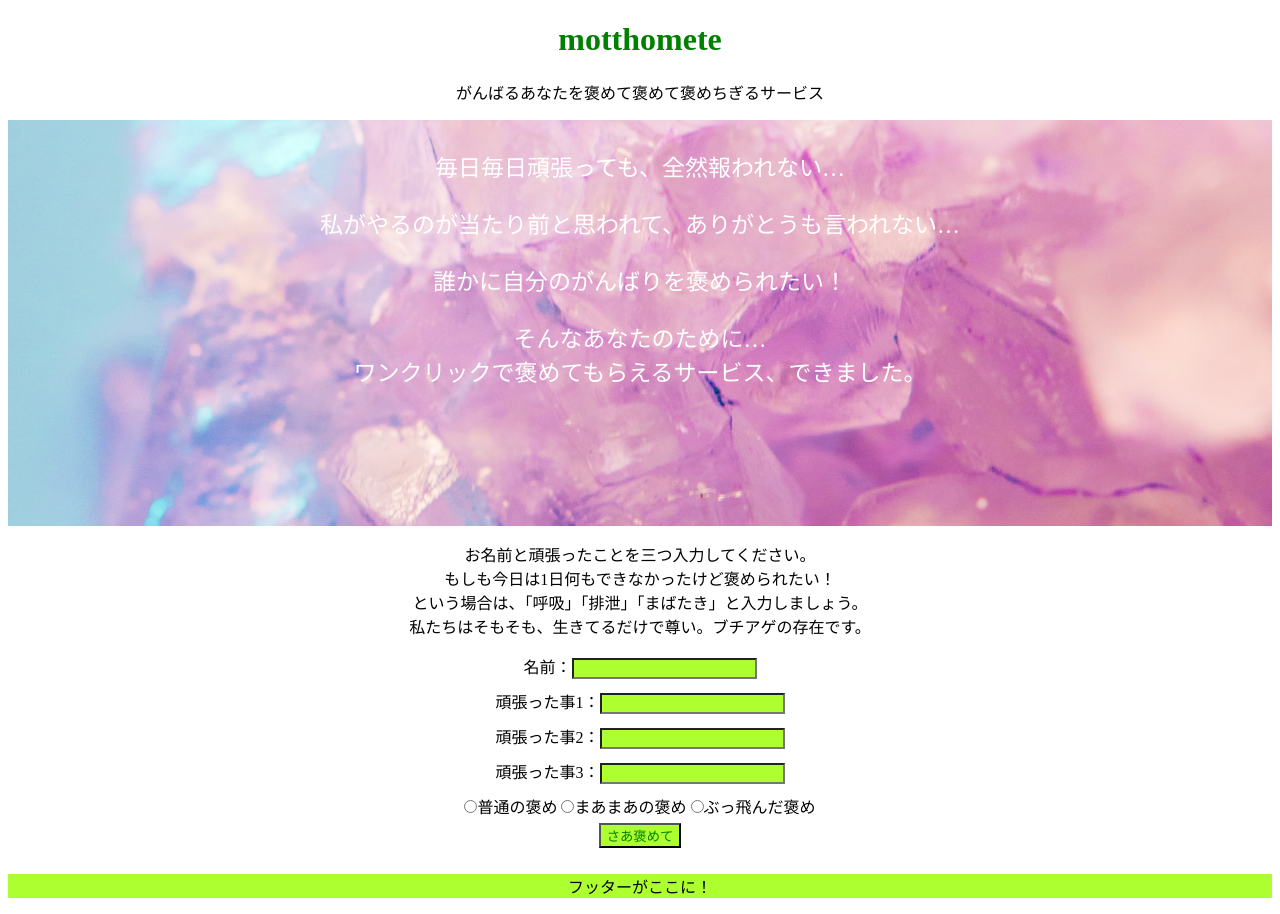
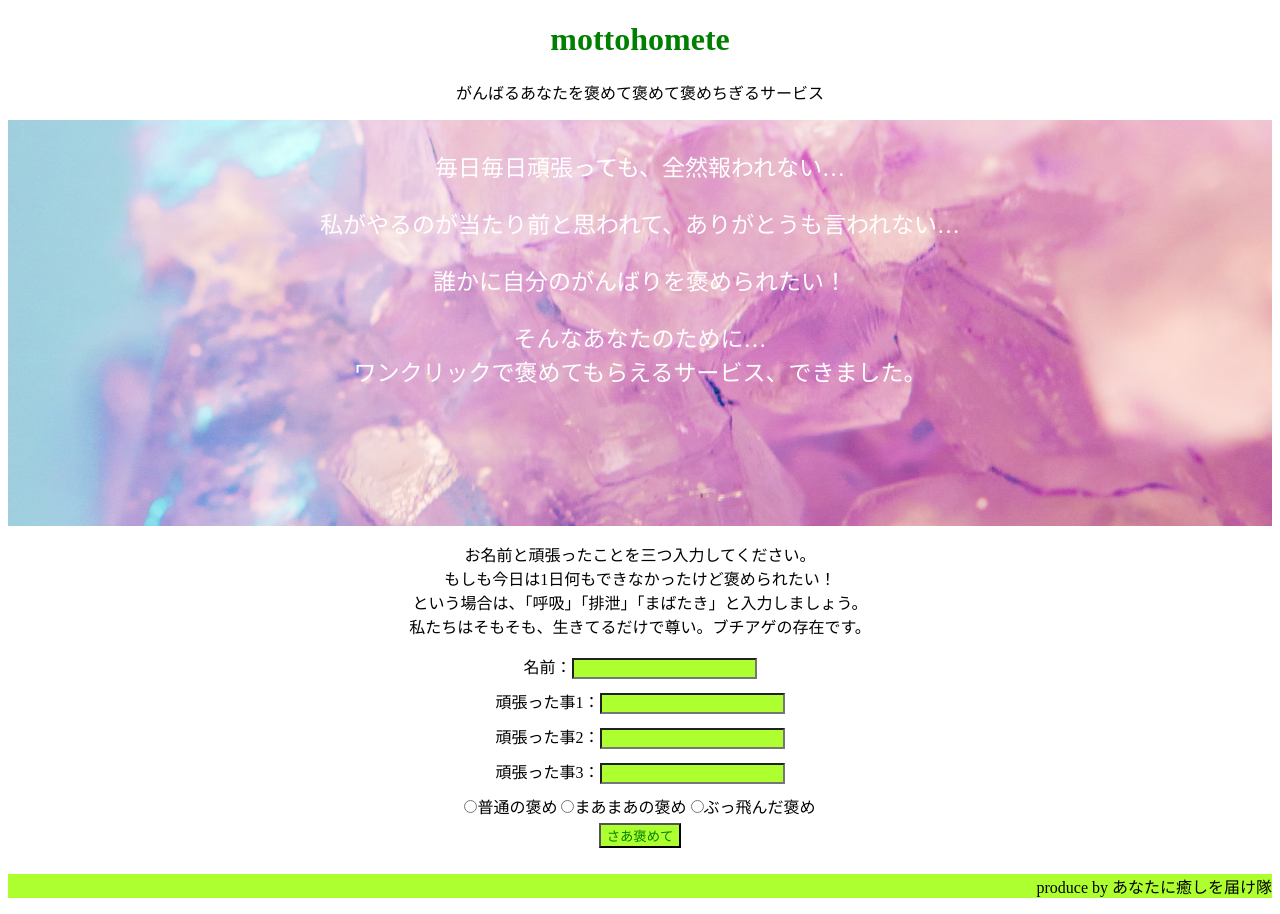
Before and after one commit to miyapole/mottohomete, a Flask app: page / in a window 1280 px wide. Run offline with Flask 2, Linux system fonts and the light colour scheme.

Commit message:
footer修正しました

```diff
--- a/app.py
+++ b/app.py
@@ -65,6 +65,8 @@ def login():
     p = str(p).replace('homete2', homete2)
     p = str(p).replace('homete3', homete3)
 
+    type(p)
+    print(p)
     return render_template("result.html",p=p)
 
 
--- a/static/css/style.css
+++ b/static/css/style.css
@@ -25,4 +25,5 @@ input {
 
 footer {
     background-color: greenyellow;
+    text-align: right;
 }
--- a/templates/base.html
+++ b/templates/base.html
@@ -17,7 +17,7 @@
     <header>
 
 
-        <h1>motthomete</h1>
+        <h1>mottohomete</h1>
         <p>がんばるあなたを褒めて褒めて褒めちぎるサービス</p>
     </header>
     {% block content %}
@@ -25,7 +25,7 @@
 
 
     <footer>
-        <p>フッターがここに！</p>
+        <p>produce by あなたに癒しを届け隊</p>
     </footer>
 
 </body>
--- a/templates/result.html
+++ b/templates/result.html
@@ -1,6 +1,9 @@
 {% extends 'base.html' %}
 {% block content %}
-<p>{{p}}</p>
+<div>
+
+  <p>{{p}}</p>
+</div>
 
 <a href="https://twitter.com/share?ref_src=twsrc%5Etfw" class="twitter-share-button" data-size="large" data-text="さぁ！あなたも褒めちぎられよう！！" data-url="http://127.0.0.1:5000" data-hashtags="mottohomete" data-show-count="false">Tweet</a><script async src="https://platform.twitter.com/widgets.js" charset="utf-8"></script>
 <!-- <img alt="" draggable="false" src="blob:https://twitter.com/6e8cf998-d4af-4d13-96f2-07d8f52c1ae6" class="css-9pa8cd"> -->
```
Also changed, not shown: homete.db.
